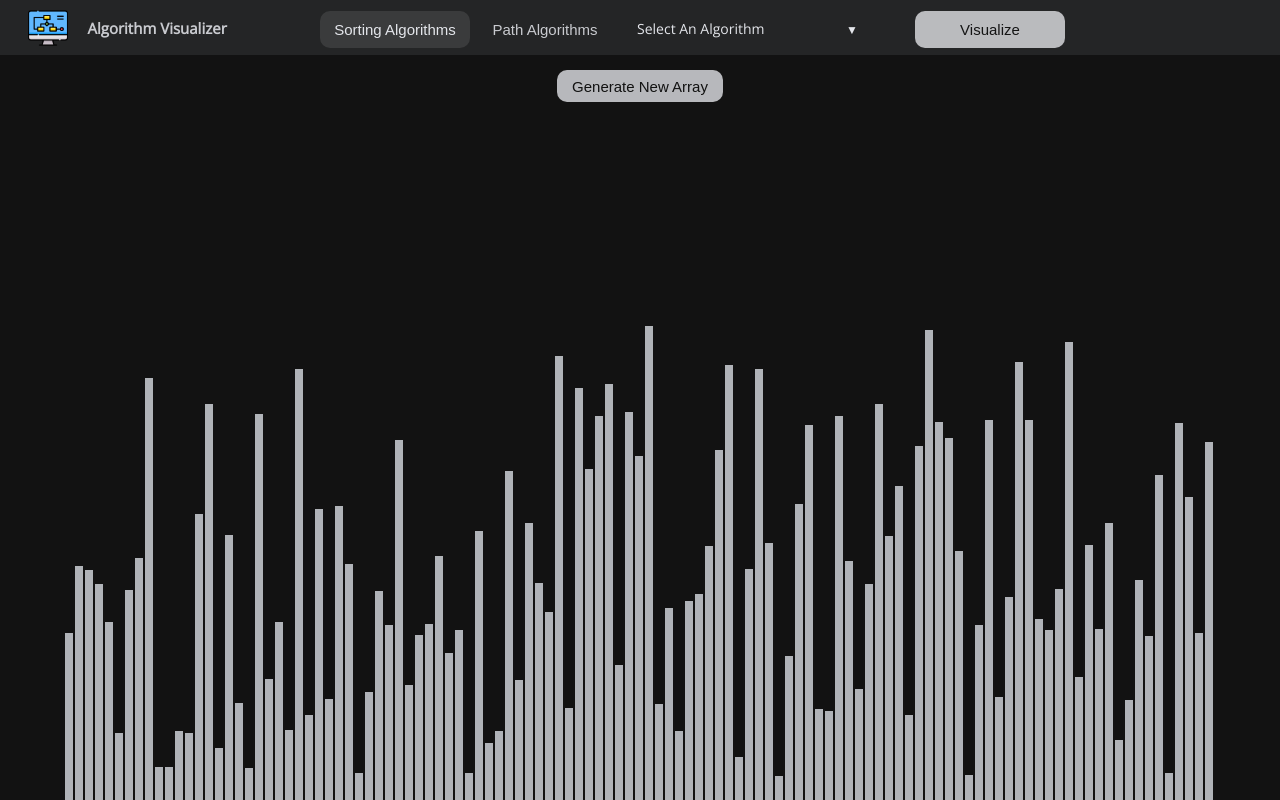
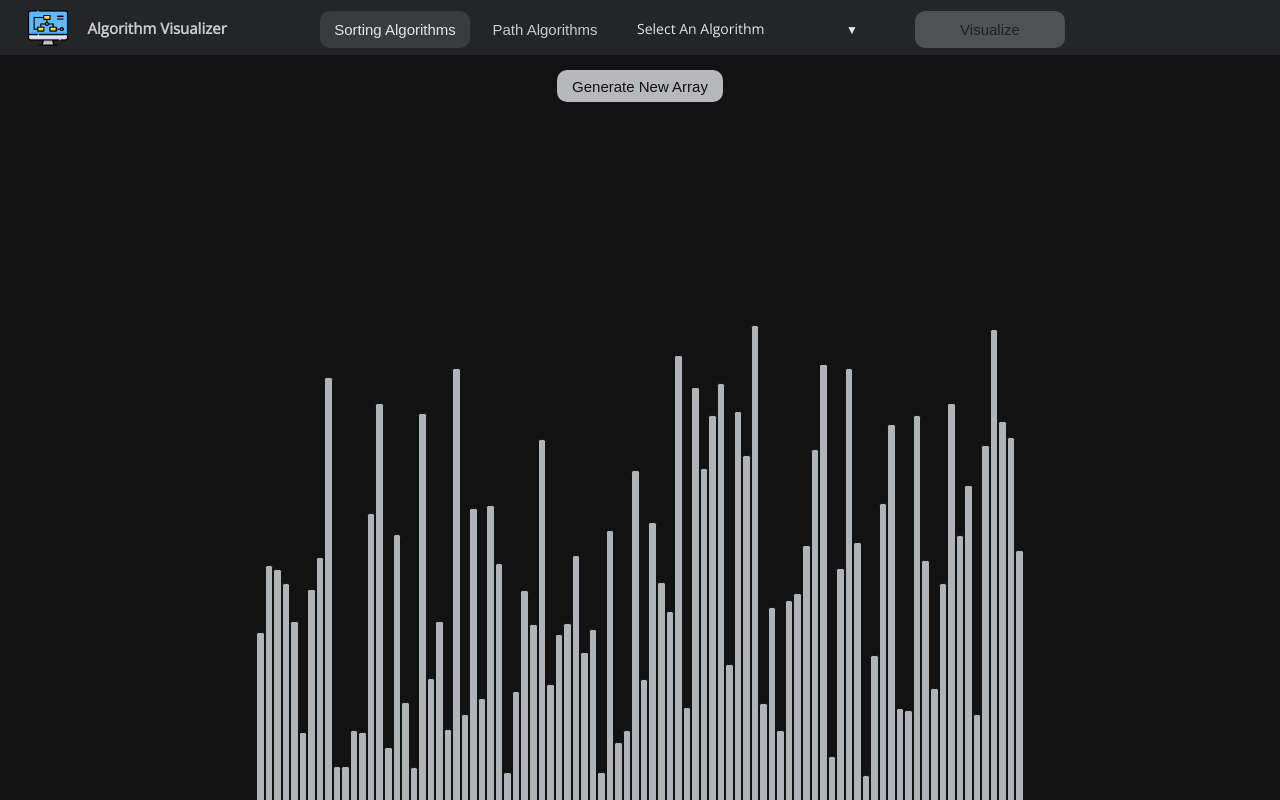
Before and after one commit to saianirudh1/algorithm-visualizer, a React (Create React App) app: page / in a window 1280 px wide. Built offline with nearby package versions, Linux system fonts and the light colour scheme.

Commit message:
Added bubble sort functionality

```diff
--- a/src/algorithms/sortAlgorithms/BubbleSort.js
+++ b/src/algorithms/sortAlgorithms/BubbleSort.js
@@ -0,0 +1,59 @@
+import classes from '../../components/sort/BarList.module.css';
+
+export const getBubbleSortAnimations = async function () {
+  let delay = 250;
+  let arr = document.querySelectorAll(`.${classes.bar}`);
+
+  for (let i = 0; i < arr.length; i++) {
+    for (let j = 0; j < arr.length - i - 1; j++) {
+      arr[j].style.backgroundColor = '#00838f';
+      arr[j + 1].style.backgroundColor = '#d84315';
+
+      await new Promise((resolve) =>
+        setTimeout(() => {
+          resolve();
+        }, delay)
+      );
+
+      let value1 = Number(arr[j].style.height.slice(0, -2));
+      let value2 = Number(arr[j + 1].style.height.slice(0, -2));
+      if (value1 > value2) {
+        arr[j + 1].style.backgroundColor = '#d32f2f';
+        await swap(arr[j], arr[j + 1]);
+        arr = document.querySelectorAll(`.${classes.bar}`);
+      }
+
+      arr[j].style.backgroundColor = 'var(--secondary-color)';
+      arr[j + 1].style.backgroundColor = 'var(--secondary-color);';
+    }
+
+    arr[arr.length - i - 1].style.backgroundColor = '#2e7d32';
+    delay = 0;
+  }
+
+  arr = document.querySelectorAll(`.${classes.bar}`);
+  for (let i = arr.length - 1; i >= 0; i--) {
+    await new Promise((resolve) =>
+      setTimeout(() => {
+        resolve();
+      }, 10)
+    );
+    arr[i].style.backgroundColor = 'var(--secondary-color)';
+  }
+};
+
+const swap = function (bar1, bar2) {
+  let main = document.getElementById('#main');
+  return new Promise((resolve) => {
+    let temp = bar1.style.transform;
+    bar1.style.transform = bar2.style.transform;
+    bar2.style.transform = temp;
+
+    window.requestAnimationFrame(function () {
+      setTimeout(() => {
+        main.insertBefore(bar2, bar1);
+        resolve();
+      });
+    });
+  });
+};
--- a/src/components/UI/Button.jsx
+++ b/src/components/UI/Button.jsx
@@ -1,7 +1,11 @@
 import './Button.module.css';
 function Button(props) {
   return (
-    <button className={props.className} onClick={props.onClick}>
+    <button
+      disabled={props.isDisabled}
+      className={props.className}
+      onClick={props.onClick}
+    >
       {props.children}
     </button>
   );
--- a/src/components/UI/Button.module.css
+++ b/src/components/UI/Button.module.css
@@ -15,3 +15,8 @@ button:hover {
   outline: none;
   opacity: 100%;
 }
+
+button:disabled {
+  cursor: not-allowed;
+  opacity: 25%;
+}
--- a/src/components/header/NavBar.jsx
+++ b/src/components/header/NavBar.jsx
@@ -1,3 +1,4 @@
+import { useState } from 'react';
 import { useDispatch, useSelector } from 'react-redux';
 
 import NavList from './NavList';
@@ -6,10 +7,13 @@ import classes from './NavBar.module.css';
 
 import { typeActions } from '../../store/type';
 import { algorithmActions } from '../../store/algorithm';
+import { algoMap } from '../../constants/appConstants';
 
 function NavBar() {
   const dispatch = useDispatch();
+  const [isDisabled, setIsDisabled] = useState(true);
   const type = useSelector((state) => state.type.algoType);
+  const algorithmState = useSelector((state) => state.algorithm);
 
   const sortButtonHandler = function () {
     dispatch(typeActions.setType('sort'));
@@ -19,6 +23,18 @@ function NavBar() {
   const pathButtonHandler = function () {
     dispatch(typeActions.setType('path'));
     dispatch(algorithmActions.resetAlgorithm());
+  };
+
+  const enableVisualize = function () {
+    setIsDisabled(false);
+  };
+
+  const visualizationHandler = function () {
+    const algoFunction = algoMap.get(algorithmState.id);
+    if (type === 'sort') {
+      algoFunction();
+    } else {
+    }
   };
 
   return (
@@ -37,8 +53,14 @@ function NavBar() {
         >
           Path Algorithms
         </Button>
-        <NavList type={type} />
-        <Button className={classes['btn--primary']}>Visualize</Button>
+        <NavList type={type} enableVisualize={enableVisualize} />
+        <Button
+          className={classes['btn--primary']}
+          onClick={visualizationHandler}
+          isDisabled={isDisabled}
+        >
+          Visualize
+        </Button>
       </ul>
     </nav>
   );
--- a/src/components/header/NavList.jsx
+++ b/src/components/header/NavList.jsx
@@ -1,13 +1,13 @@
 import { useState } from 'react';
 import { useDispatch, useSelector } from 'react-redux';
 
+import classes from './NavList.module.css';
 import { algorithmActions } from '../../store/algorithm';
 
-import classes from './NavList.module.css';
-
-const sortingAlgorithms = [{ id: 's1', name: 'Bubble Sort' }];
-
-const pathAlgorithms = [{ id: 'p1', name: 'Depth First Search' }];
+import {
+  sortingAlgorithms,
+  pathAlgorithms,
+} from '../../constants/appConstants';
 
 function NavList(props) {
   const type = props.type;
@@ -32,6 +32,8 @@ function NavList(props) {
         name: e.target.textContent,
       })
     );
+
+    props.enableVisualize();
   };
 
   const algorithms = itemList.map((item, index) => {
--- a/src/components/sort/BarList.jsx
+++ b/src/components/sort/BarList.jsx
@@ -29,7 +29,9 @@ function BarList() {
       <Button className={classes.generate} onClick={generateArrayHandler}>
         Generate New Array
       </Button>
-      <div className={classes.list}>{bars}</div>
+      <div className={classes.list} id="#main">
+        {bars}
+      </div>
     </div>
   );
 }
--- a/src/components/sort/BarList.module.css
+++ b/src/components/sort/BarList.module.css
@@ -11,13 +11,13 @@
 }
 
 .list {
-  width: 90%;
+  width: 60%;
   height: 90%;
   display: flex;
   align-items: flex-end;
   position: absolute;
   transition: all 0.3s ease-in;
-  left: 5%;
+  left: 20%;
   bottom: 0;
 }
 
@@ -25,6 +25,8 @@
   width: 1em;
   height: 0px;
   border: 1px solid var(--dark-background);
+  border-top-left-radius: 2.5px;
+  border-top-right-radius: 2.5px;
   transition: all 0.3s ease-in;
   background-color: var(--secondary-color);
 }
--- /dev/null
+++ b/src/constants/appConstants.js
@@ -0,0 +1,13 @@
+import { getBubbleSortAnimations } from '../algorithms/sortAlgorithms/BubbleSort';
+export const sortingAlgorithms = [
+  { id: 's1', name: 'Bubble Sort', func: getBubbleSortAnimations },
+];
+export const pathAlgorithms = [
+  { id: 'p1', name: 'Depth First Search', func: '' },
+];
+
+export const algoMap = new Map();
+
+sortingAlgorithms.forEach((item) => {
+  algoMap.set(item.id, item.func);
+});
--- a/src/utils/generateArray.js
+++ b/src/utils/generateArray.js
@@ -6,10 +6,10 @@ const generateRandomValues = function (maxHeight) {
 
 const getArray = function () {
   const windowSize = window.innerWidth;
-  const arrSize = Math.round(windowSize * 0.09);
+  const arrSize = Math.round(windowSize * 0.07);
   const maxHeight = Math.round(windowSize / 2.4);
 
-  const arr = new Array(arrSize);
+  const arr = [];
 
   let size = arrSize;
 
```
